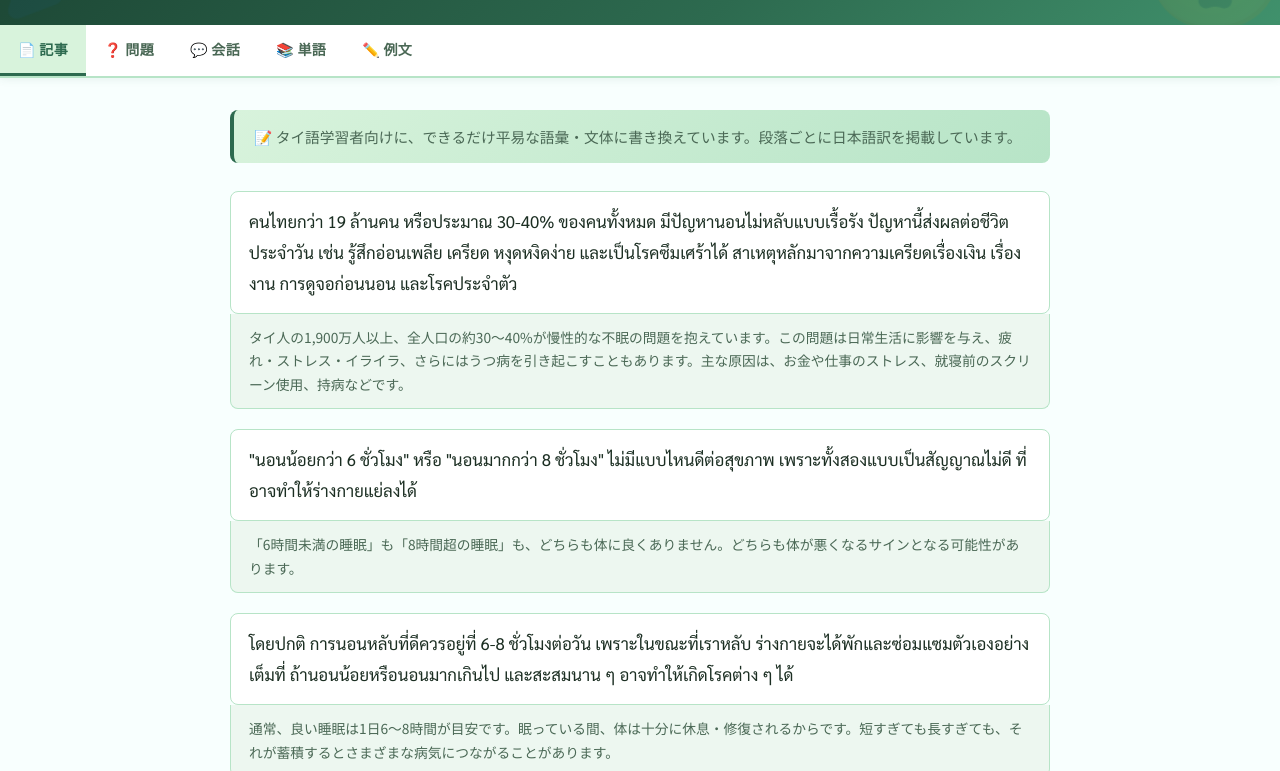
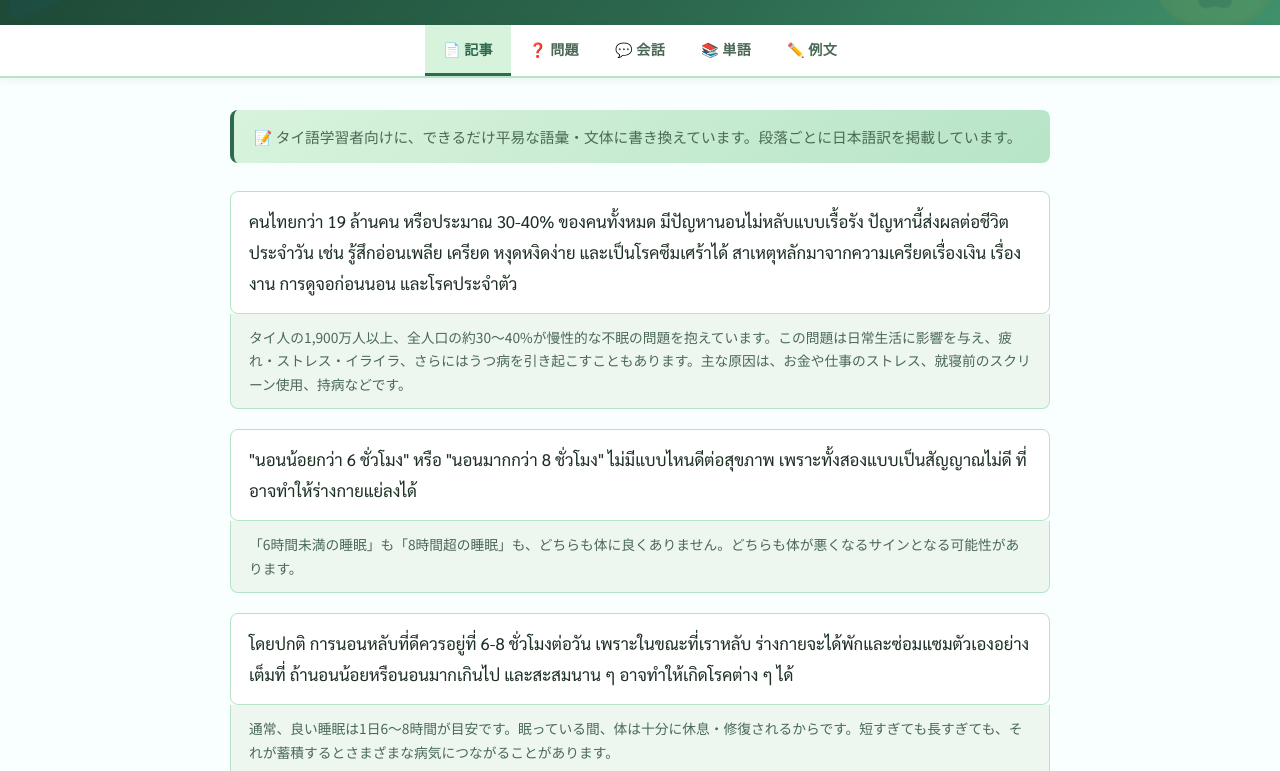
Before and after one commit to Naokichi-T/reading-thai-articles, a website: page pages/6時間未満VS8時間超の睡眠、どちらも健康に悪影響.html in a window 1280 px wide. Shown: the part 137-908 px from the top of the page. Drawn offline with Linux system fonts and the light colour scheme.

Commit message:
タブ中央寄せ

```diff
--- a/pages/6時間未満VS8時間超の睡眠、どちらも健康に悪影響.html
+++ b/pages/6時間未満VS8時間超の睡眠、どちらも健康に悪影響.html
@@ -84,6 +84,8 @@
       /* TABS */
       .tab-nav {
         display: flex;
+        align-items: center;
+        justify-content: center;
         overflow-x: auto;
         background: var(--white);
         border-bottom: 2px solid var(--border);
```
Also changed, not shown: pages/肺がん危機・1日40人死亡、PM2.5が元凶！.html (+2 -0 lines).
